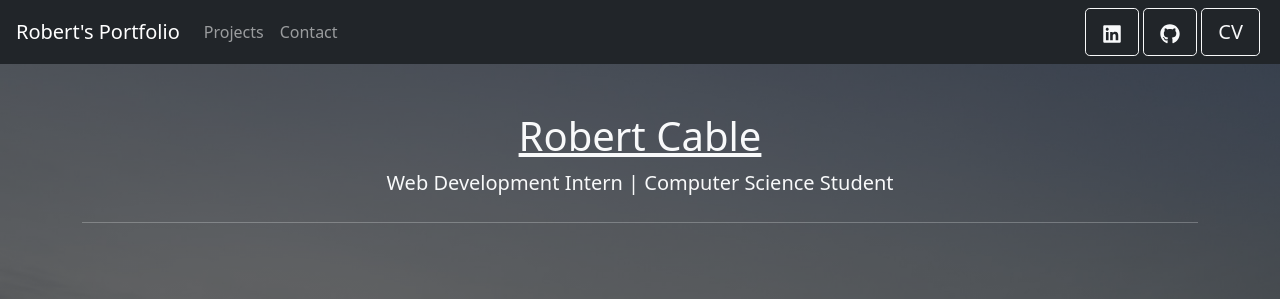
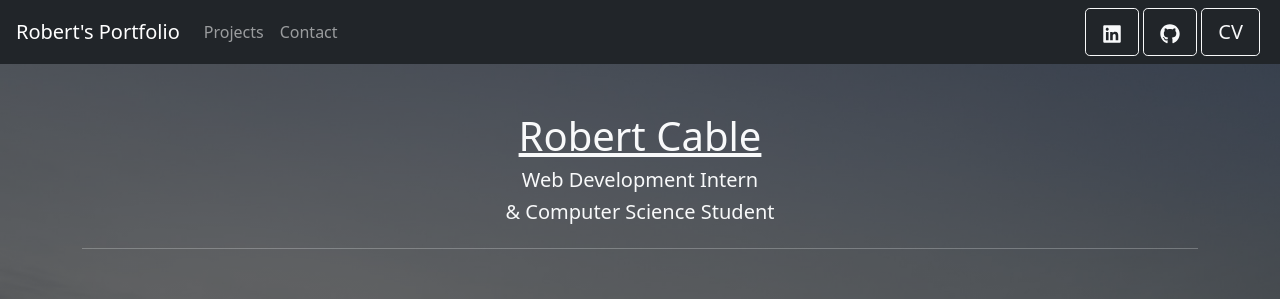
Before and after one commit to R-C-Cable/portfolio, a React (Create React App) app: page / in a window 1280 px wide. Shown: the top 299 px of the page. Built offline with nearby package versions, Linux system fonts and the light colour scheme.

Commit message:
update title of banner

```diff
--- a/src/Components/Banner/Banner.js
+++ b/src/Components/Banner/Banner.js
@@ -22,8 +22,9 @@ function Banner() {
       <Container>
       <div style={{position: 'relative', top: '%50'}}>
         <h1 >Robert Cable</h1>
-        <p class="lead">Web Development Intern | Computer Science Student</p>
-        <hr class="my-4"></hr>
+        <h5>Web Development Intern</h5>
+        <h5>& Computer Science Student</h5>
+        <hr className="my-4"></hr>
         </div>
       </Container>
     </Jumbotron>
```
